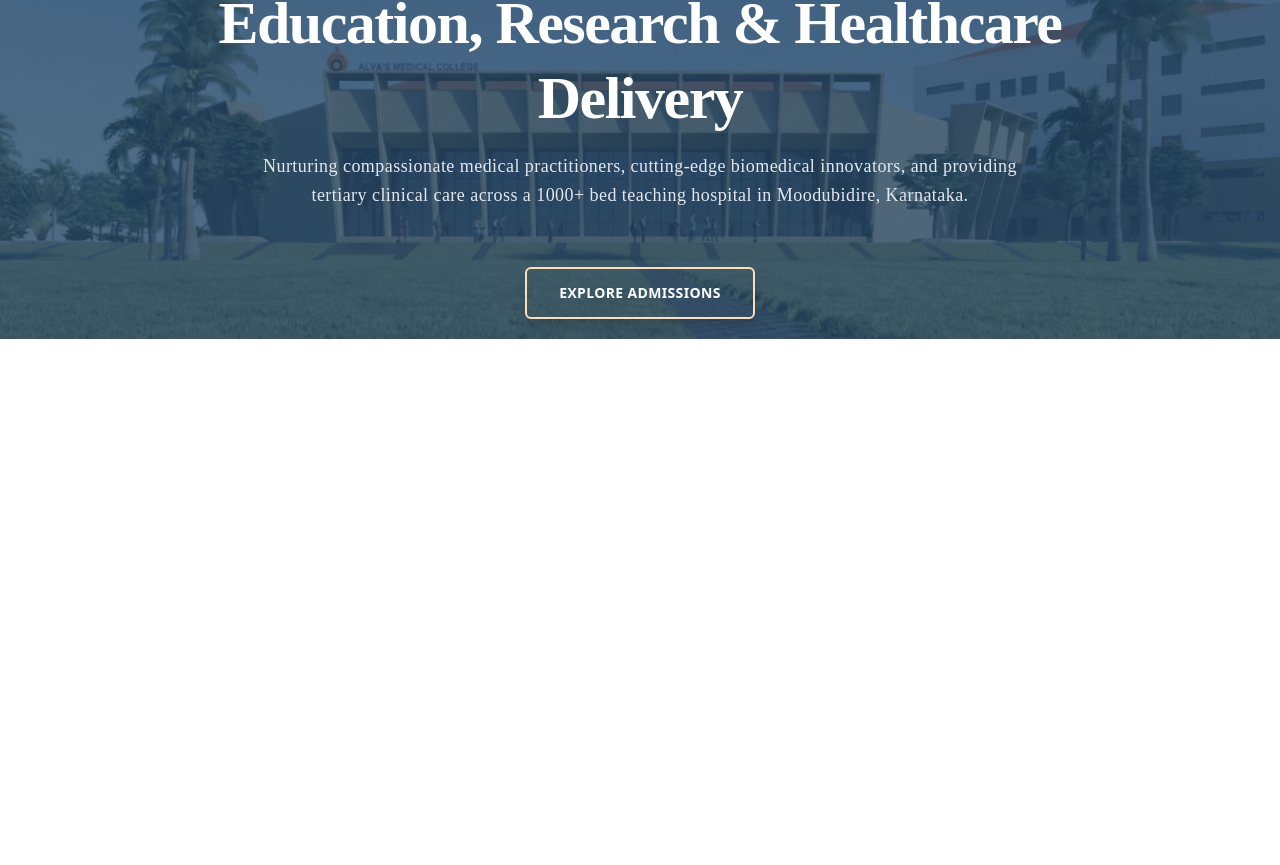
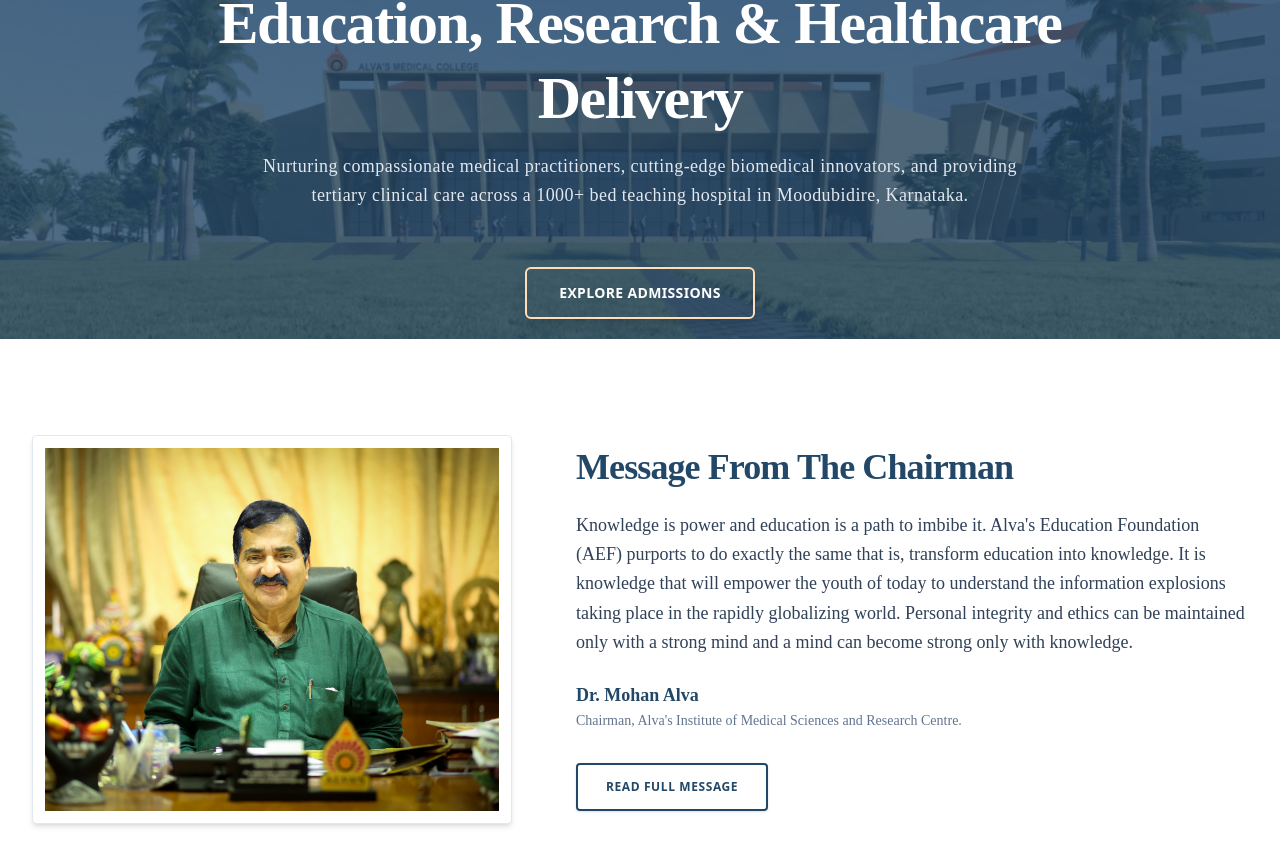
Before and after one commit to GAVIN-DMELLO/Alvas-Mbbs, a Next.js app in the folder mbbs-frontend/: page / in a window 1280 px wide. Shown: the part 369-1234 px from the top of the page. Before the commit the page ends 800 px from the top, so only its background shows below. Built offline with nearby package versions, Linux system fonts and the light colour scheme.

Commit message:
add : chairman's message initial design

```diff
--- a/mbbs-frontend/app/page.tsx
+++ b/mbbs-frontend/app/page.tsx
@@ -3,12 +3,14 @@
 import { Text } from '../components/ui/Text';
 import { Header } from '../components/header/Header'
 import { HeroSection } from '@/components/hero/HeroSection';
+import { ChairmanSection } from '@/components/message/ChairmanSection';
 
 export default function Home() {
   return (
     <>
       <Header />
       <HeroSection />
+      <ChairmanSection />
     </>
   );
 }
--- a/mbbs-frontend/components/hero/HeroSection.tsx
+++ b/mbbs-frontend/components/hero/HeroSection.tsx
@@ -7,7 +7,9 @@
   return (
     <section
       className="relative w-full min-h-150 bg-slate-900 text-white overflow-hidden pb-5 bg-cover bg-center bg-no-repeat flex flex-col justify-center"
-      style={{ backgroundImage: "url('/banner66.jpeg')" }}
+      style={{ backgroundImage: "url('/banner66.jpeg')",
+
+       }}
     >
       {/* Optional dark overlay so white text stands out clearly over the background image */}
       <div className="absolute inset-0 bg-[#234767]/80 pointer-events-none"></div>
@@ -22,6 +24,8 @@
 
         <HeroActions />
       </div>
+      {/* <div className="absolute bottom-0 left-0 right-0 h-28 bg-gradient-to-t from-white via-white/50 to-transparent pointer-events-none z-10" /> */}
+
     </section>
   );
 };
--- /dev/null
+++ b/mbbs-frontend/components/message/ChairmanContent.tsx
@@ -0,0 +1,40 @@
+// components/chairman/ChairmanContent.jsx
+import { Text } from '@/components/ui/Text';
+
+export const ChairmanContent = () => {
+  return (
+    <div className="w-full lg:w-7/12 flex flex-col justify-between">
+      <div>
+        {/* Section Heading */}
+        <h2 className="font-['Plus_Jakarta_Sans'] font-bold text-3xl sm:text-4xl text-[#234767] mb-6 tracking-tight">
+          Message From The Chairman
+        </h2>
+
+        {/* Message Body using standard Text variant styling */}
+        <Text variant="body" className="text-slate-700 text-base sm:text-lg mb-6 leading-relaxed">
+          Knowledge is power and education is a path to imbibe it. Alva&apos;s Education Foundation (AEF) purports to do exactly the same that is, transform education into knowledge. It is knowledge that will empower the youth of today to understand the information explosions taking place in the rapidly globalizing world. Personal integrity and ethics can be maintained only with a strong mind and a mind can become strong only with knowledge.
+        </Text>
+
+        {/* Signature Metadata */}
+        <div className="mb-8">
+          <h4 className="font-['Plus_Jakarta_Sans'] font-bold text-[#234767] text-lg">
+            Dr. Mohan Alva
+          </h4>
+          <p className="font-['Outfit'] text-slate-500 text-sm mt-0.5">
+            Chairman, Alva&apos;s Institute of Medical Sciences and Research Centre.
+          </p>
+        </div>
+      </div>
+
+      {/* Action Button - Transparent with Blue Border and Blue Text, Inverts on Hover */}
+      <div>
+        <a
+          href="/chairman-message"
+          className="inline-flex items-center justify-center bg-transparent border-2 border-[#234767] text-[#234767] hover:bg-[#234767] hover:text-white font-semibold text-xs tracking-wider uppercase py-3.5 px-7 rounded transition-all duration-300 shadow-sm"
+        >
+          Read Full Message
+        </a>
+      </div>
+    </div>
+  );
+};
--- /dev/null
+++ b/mbbs-frontend/components/message/ChairmanImage.tsx
@@ -0,0 +1,14 @@
+
+export const ChairmanImage = ({ imageSrc = "/chairman.jpg", altText = "Dr. Mohan Alva" }) => {
+  return (
+    <div className="w-full lg:w-5/12 flex justify-center">
+      <div className="p-3 bg-white border border-slate-200 shadow-md rounded-sm">
+        <img
+          src='/Chairman.jpeg'
+          alt={altText}
+          className="w-full h-auto object-cover max-h-[450px]"
+        />
+      </div>
+    </div>
+  );
+};
--- /dev/null
+++ b/mbbs-frontend/components/message/ChairmanSection.tsx
@@ -0,0 +1,17 @@
+// components/chairman/ChairmanSection.jsx
+import { ChairmanImage } from './ChairmanImage';
+import { ChairmanContent } from './ChairmanContent';
+
+export const ChairmanSection = () => {
+  return (
+    <section className="relative w-full bg-white py-16 lg:py-24 overflow-hidden">
+      <div className="max-w-7xl mx-auto px-4 sm:px-6 lg:px-8 flex flex-col lg:flex-row items-center gap-12 lg:gap-16">
+        {/* Left Column: Chairman Portrait */}
+        <ChairmanImage />
+
+        {/* Right Column: Heading, Message, Signature & CTA */}
+        <ChairmanContent />
+      </div>
+    </section>
+  );
+};
```
Also changed, not shown: mbbs-frontend/public/Chairman.jpeg (added).
